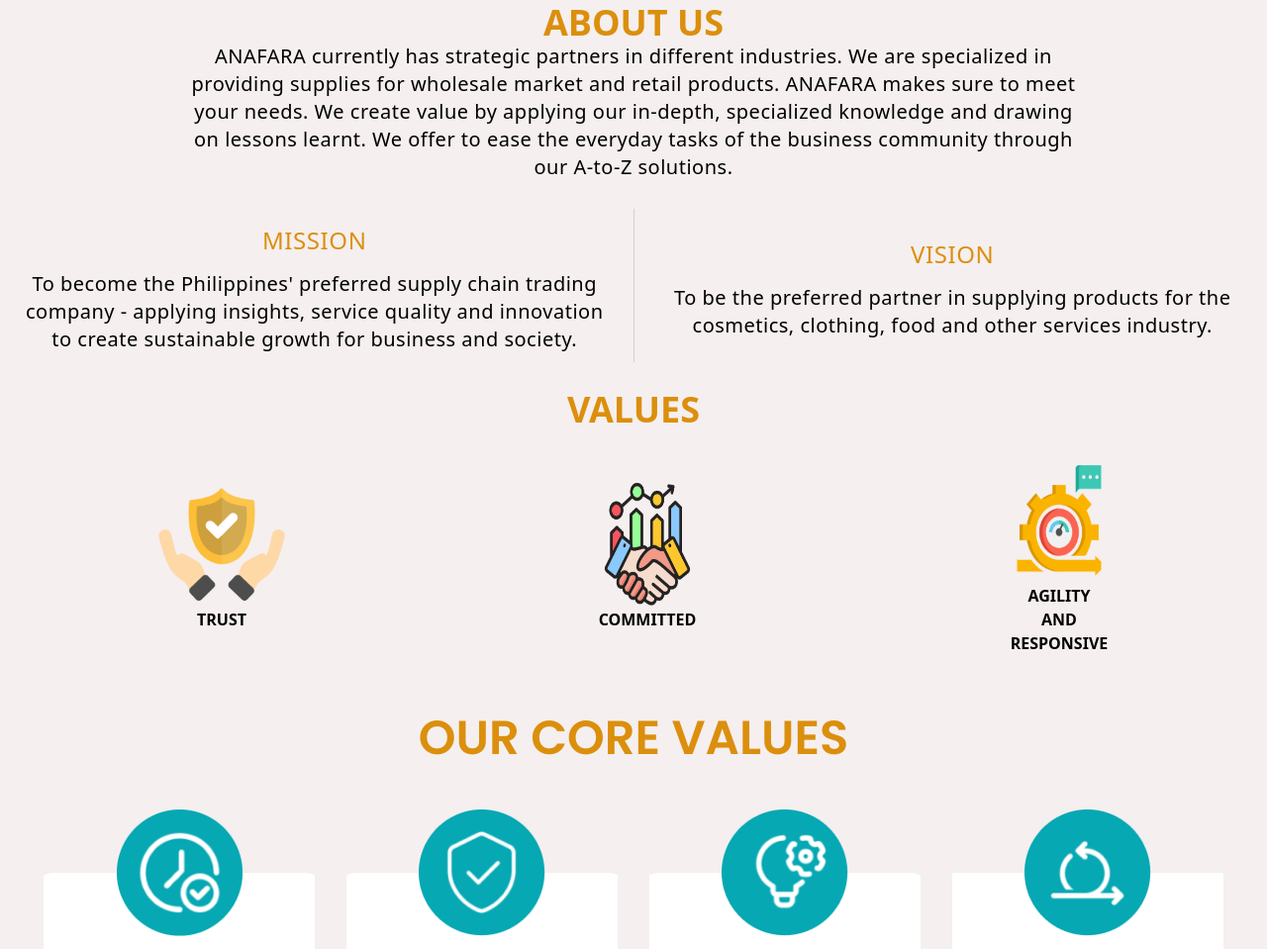
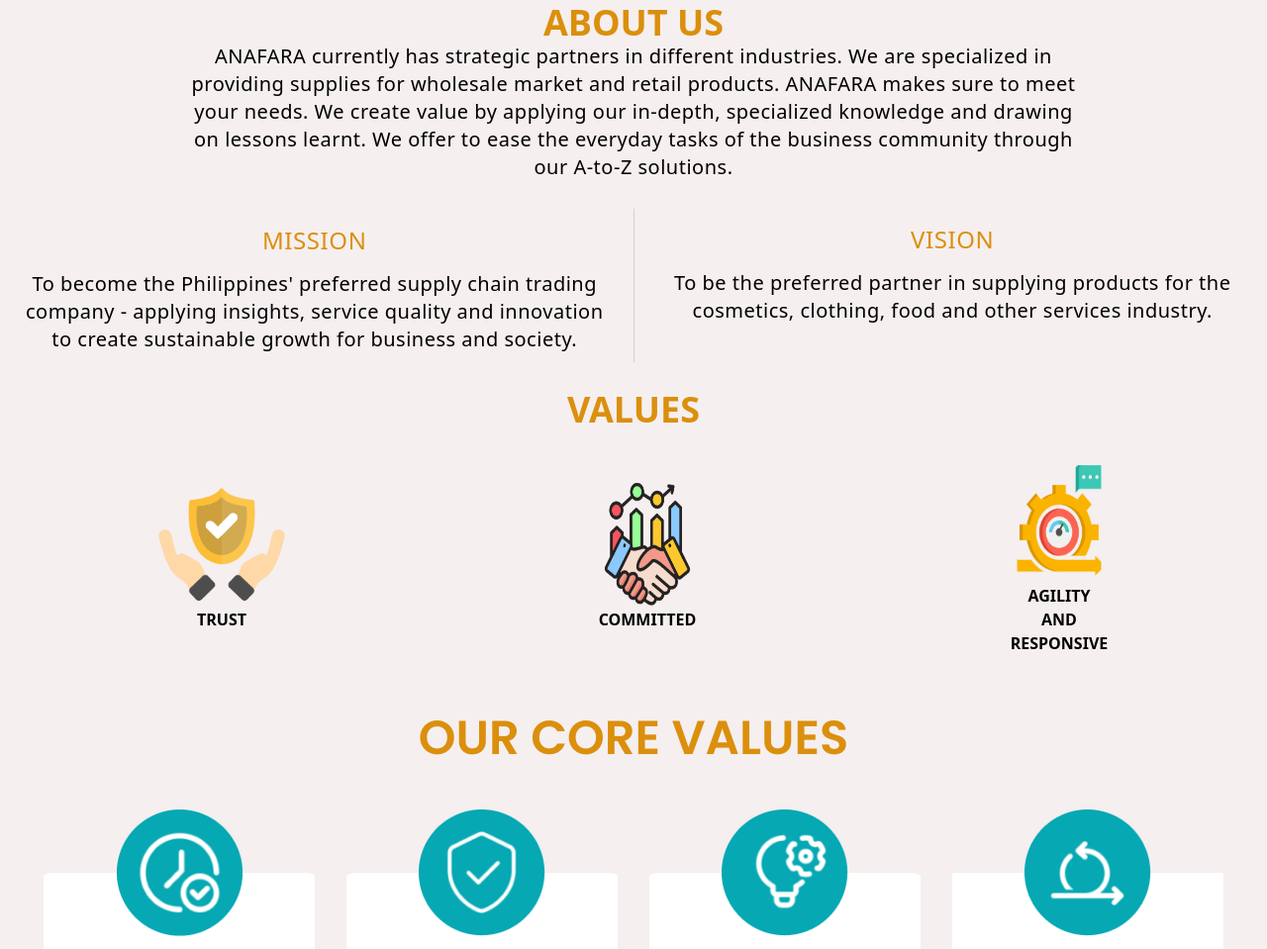
Before and after one commit to LazyTurtle-chiu/anafara, a website: page src/index.html in a window 1280 px wide. Shown: the part 877-1836 px from the top of the page at 99% size. Drawn offline with Linux system fonts and the light colour scheme.

Commit message:
index: update the vision flex

```diff
--- a/src/index.html
+++ b/src/index.html
@@ -88,7 +88,7 @@
       </p>
 
       <!-- Mission and Vision Section -->
-      <div class="flex flex-col sm:flex-row justify-between items-center my-7">
+      <div class="flex flex-col sm:flex-row justify-between my-7">
         <!-- Mission -->
         <div class="flex flex-col justify-center items-center gap-2 p-2 md:w-1/2">
           <div
@@ -106,7 +106,7 @@
         <div class="hidden md:block h-[154.91px] w-[1px] bg-[#d1d1d1] mx-4"></div>
 
         <!-- Vision -->
-        <div class="flex flex-col justify-center items-center gap-2 p-2 md:w-1/2">
+        <div class="flex flex-col gap-2 p-2 md:w-1/2">
           <div
             class="text-center text-[#db8f0c] text-2xl font-medium uppercase leading-[45px] tracking-wide 2xl:text-3xl">
             Vision
```
